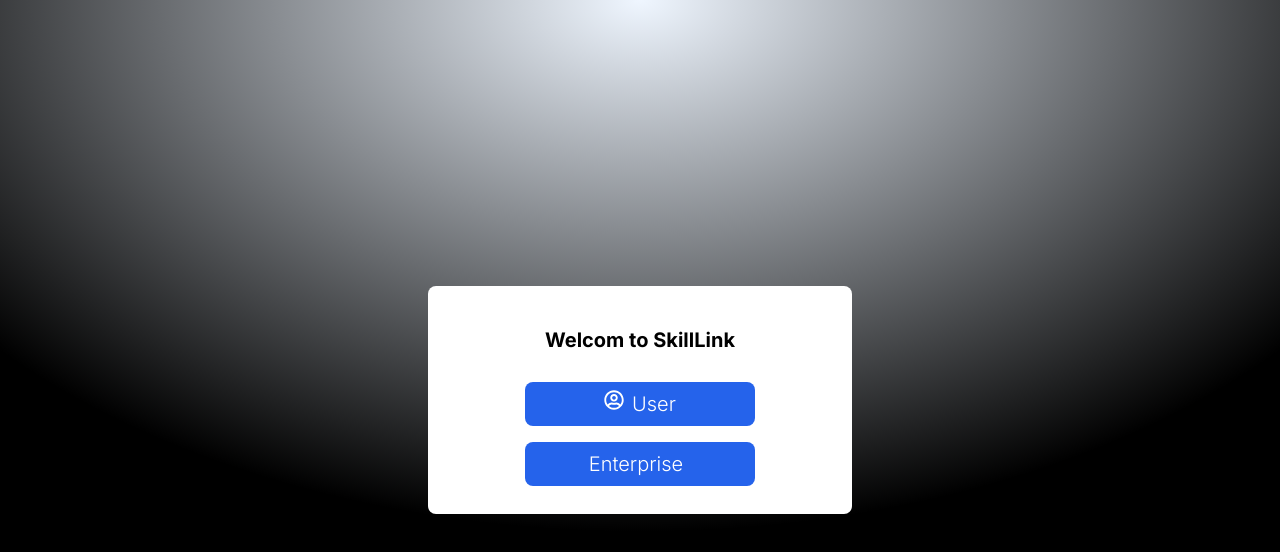
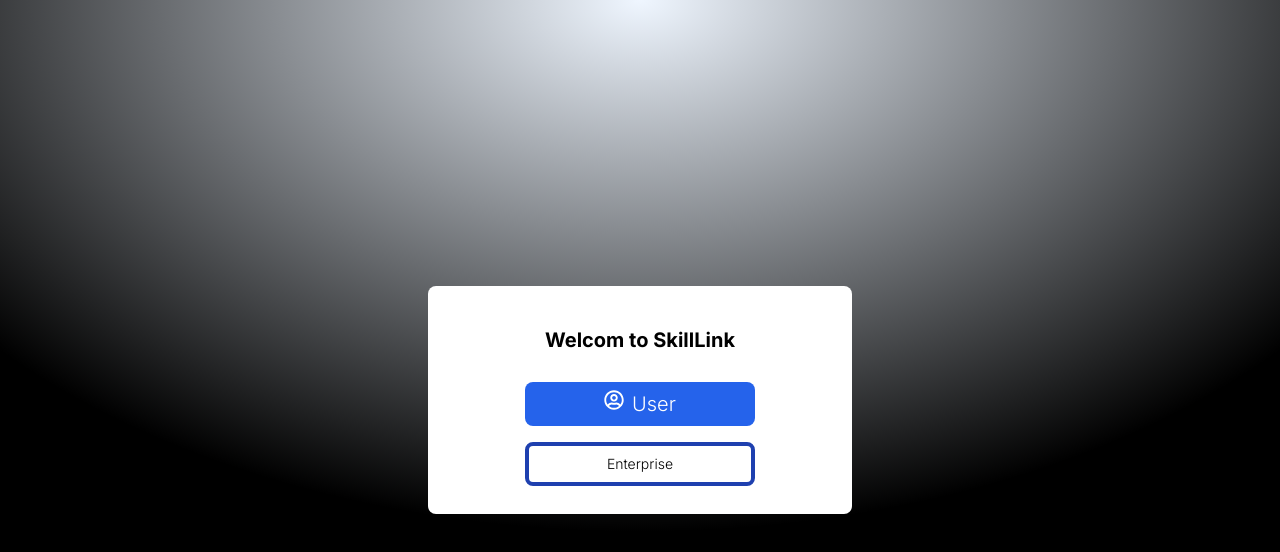
Before and after one commit to gitRohith-A/skilllink, a Next.js app: page /login in a window 1280 px wide. Shown: the top 552 px of the page. Built offline with nearby package versions, Linux system fonts and the light colour scheme.

Commit message:
add: css corrections made

```diff
--- a/components/Login/Page.tsx
+++ b/components/Login/Page.tsx
@@ -12,7 +12,7 @@
           <p className='text-xl font-bold  text-black p-5  '>
             Welcom to SkillLink
           </p>
-          <button className='text-sm p-2 font-light    bg-blue-600 text-white rounded-lg my-2  flex justify-center'>
+          <button className='text-sm p-2 font-light bg-blue-600 text-white rounded-lg my-2  flex justify-center hover:bg-blue-500'>
             <div className="flex align-middle space-x-2">
               <div className='mt-.5 pl-2'   >
                 <FaRegUserCircle size={20} />
@@ -20,14 +20,9 @@
               <p className='text-xl pr-2'>User</p>
             </div>
           </button>
-          <button className='text-sm p-2 font-light    bg-blue-600 text-white rounded-lg my-2  flex justify-center'>
-            <div className="flex align-middle space-x-2">
-
-              <p className='text-xl pr-2'>Enterprise</p>
-            </div>
+          <button className='text-sm p-2 font-light text-blue rounded-lg my-2  flex justify-center border-4 border-blue-800'>
+            Enterprise
           </button>
-
-
         </div>
       </div>
     </div>
```
